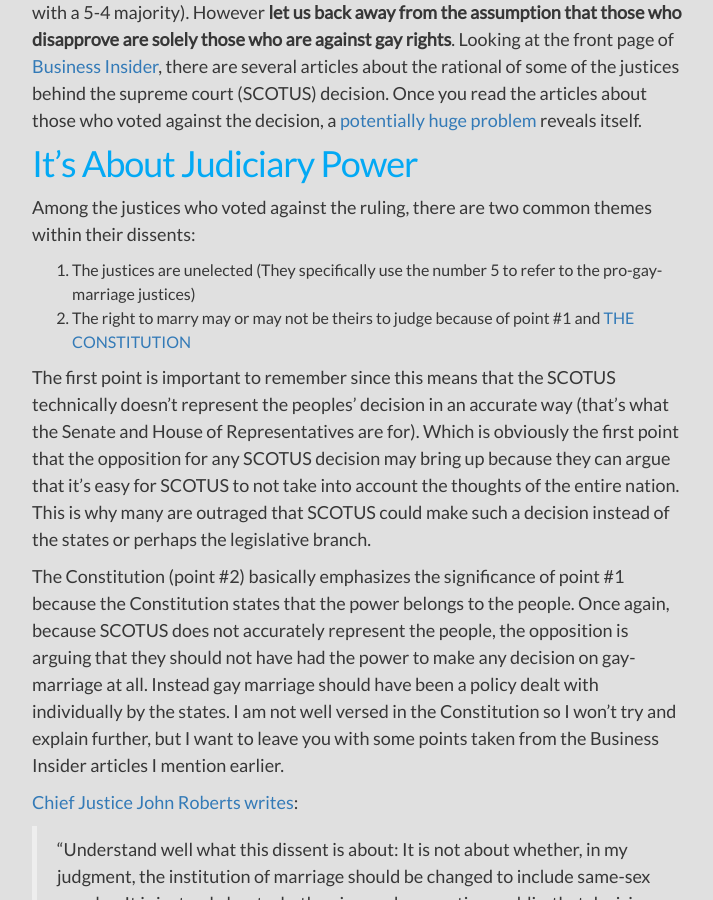
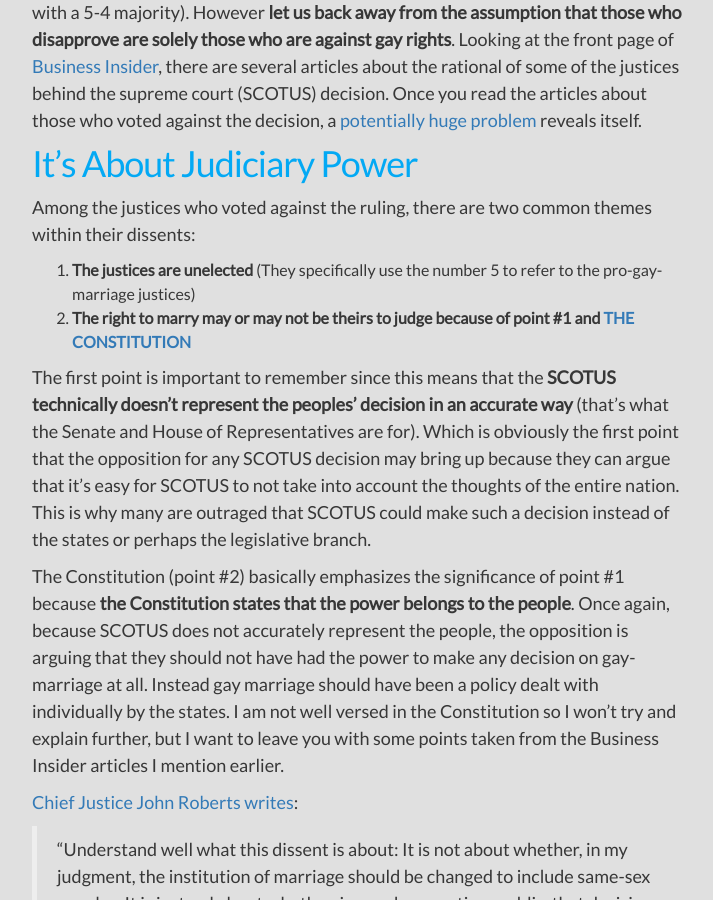
Before and after one commit to eric-cc-su/eric-cc-su.github.io, a Jekyll site: the page built from _posts/2015-06-26-gay-marriage-decision.md, in a window 1280 px wide and 900 px high, scrolled down 422 px. Shown: the whole window, without its empty margins (283-996 px from the left). Built offline with Jekyll 4.4.1, drawn with Linux system fonts in a browser that asks for light colours; comment, search, counter and statistics services are not loaded; some of the changed text lies outside the part shown.

```diff
--- a/_posts/2015-06-26-gay-marriage-decision.md
+++ b/_posts/2015-06-26-gay-marriage-decision.md
@@ -23,11 +23,11 @@ voted against the decision, a [potentially huge problem](http://www.businessinsi
 
 Among the justices who voted against the ruling, there are two common themes within their dissents:
 
-1. The justices are unelected (They specifically use the number 5 to refer to the pro-gay-marriage justices)
-2. The right to marry may or may not be theirs to judge because of point #1 and [THE CONSTITUTION](http://www.businessinsider.com/chief-justice-roberts-on-gay-marriage-ruling-just-who-do-we-think-we-are-2015-6)
+1. **The justices are unelected** (They specifically use the number 5 to refer to the pro-gay-marriage justices)
+2. **The right to marry may or may not be theirs to judge because of point #1 and [THE CONSTITUTION](http://www.businessinsider.com/chief-justice-roberts-on-gay-marriage-ruling-just-who-do-we-think-we-are-2015-6)**
 
-The first point is important to remember since this means that the SCOTUS
-technically doesn't represent the peoples' decision in an accurate way (that's
+The first point is important to remember since this means that the **SCOTUS
+technically doesn't represent the peoples' decision in an accurate way** (that's
 what the Senate and House of Representatives are for). Which is obviously the
 first point that the opposition for any SCOTUS decision may bring up because
 they can argue that it's easy for SCOTUS to not take into account the thoughts
@@ -35,7 +35,7 @@ of the entire nation. This is why many are outraged that SCOTUS could make
 such a decision instead of the states or perhaps the legislative branch.
 
 The Constitution (point #2) basically emphasizes the significance of point #1
-because the Constitution states that the power belongs to the people. Once
+because **the Constitution states that the power belongs to the people**. Once
 again, because SCOTUS does not accurately represent the people, the opposition
 is arguing that they should not have had the power to make any decision on
 gay-marriage at all. Instead gay marriage should have been a policy dealt with
```
Also changed, not shown: other parts of _posts/2015-06-26-gay-marriage-decision.md (+5 -0 lines).
